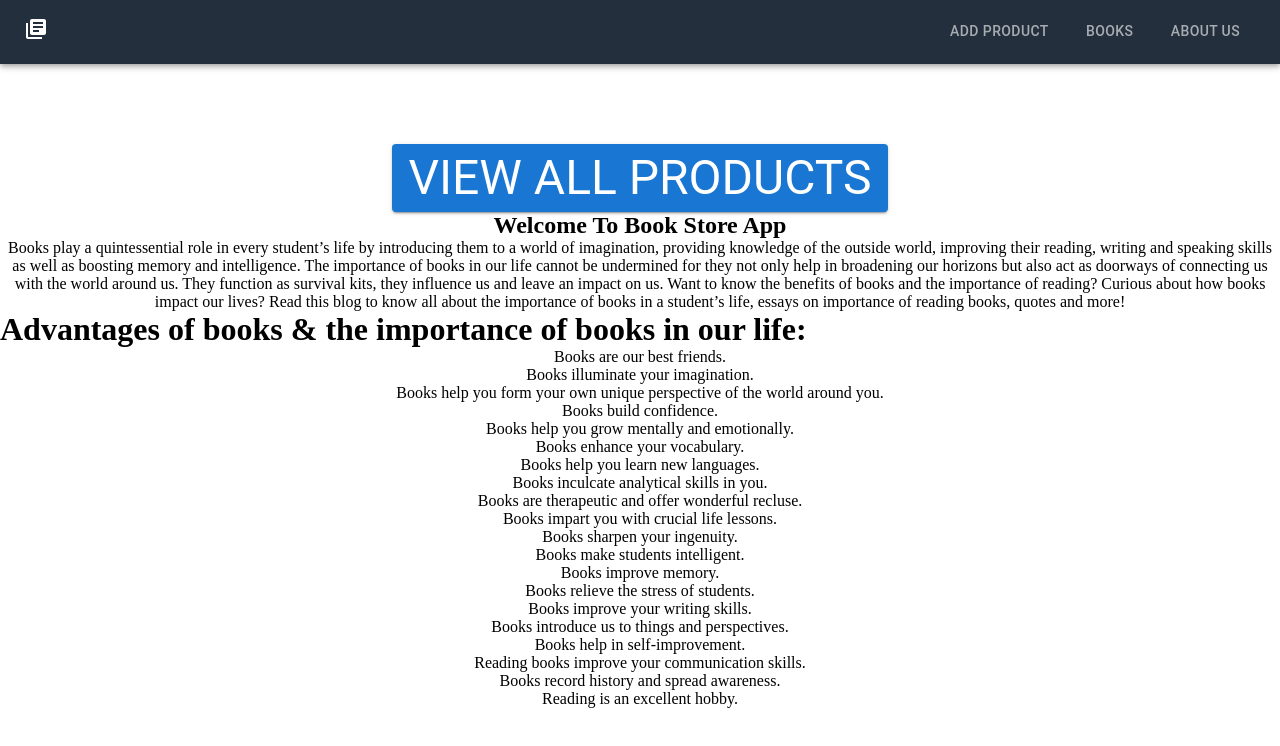
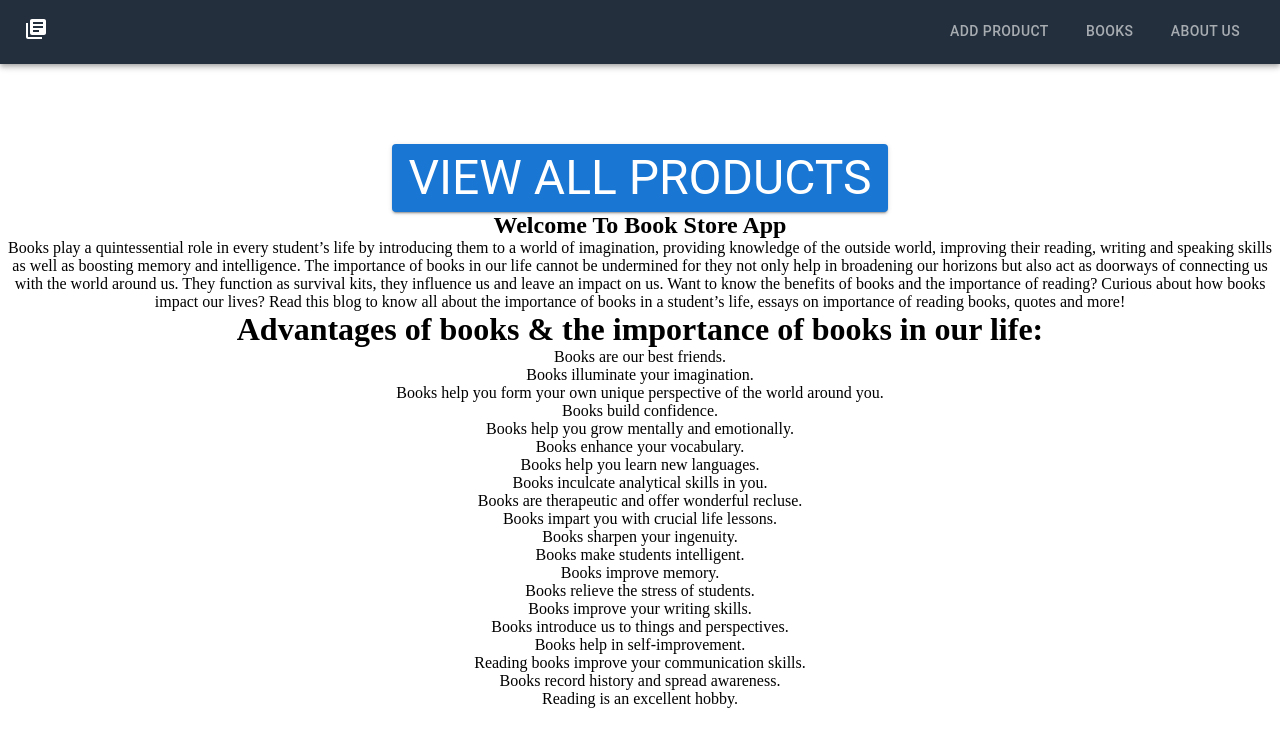
Before and after one commit to Narendar0/Store-front, a React (Create React App) app: page / in a window 1280 px wide. Shown: the top 746 px of the page. Built offline with nearby package versions, Linux system fonts and the light colour scheme.

Commit message:
Update Home.js

```diff
--- a/src/components/Home.js
+++ b/src/components/Home.js
@@ -32,7 +32,7 @@ const Home = () => {
              essays on importance of reading books, quotes and more!</p>
 
 
-           <h1>Advantages of books &  the importance of books in our life:</h1>
+           <h1 align="center">Advantages of books &  the importance of books in our life:</h1>
 
 
 <p  align="center">Books are our best friends.</p>
```
